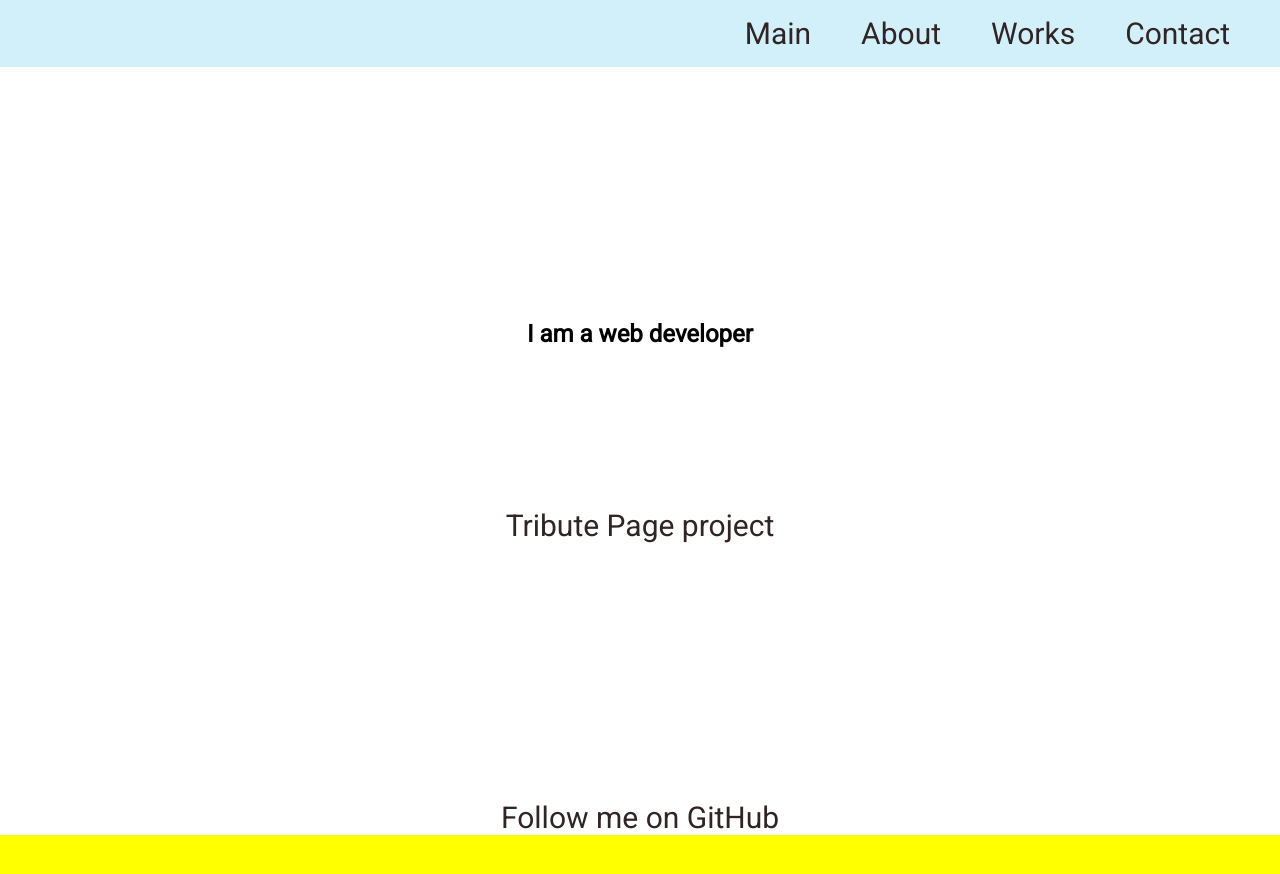
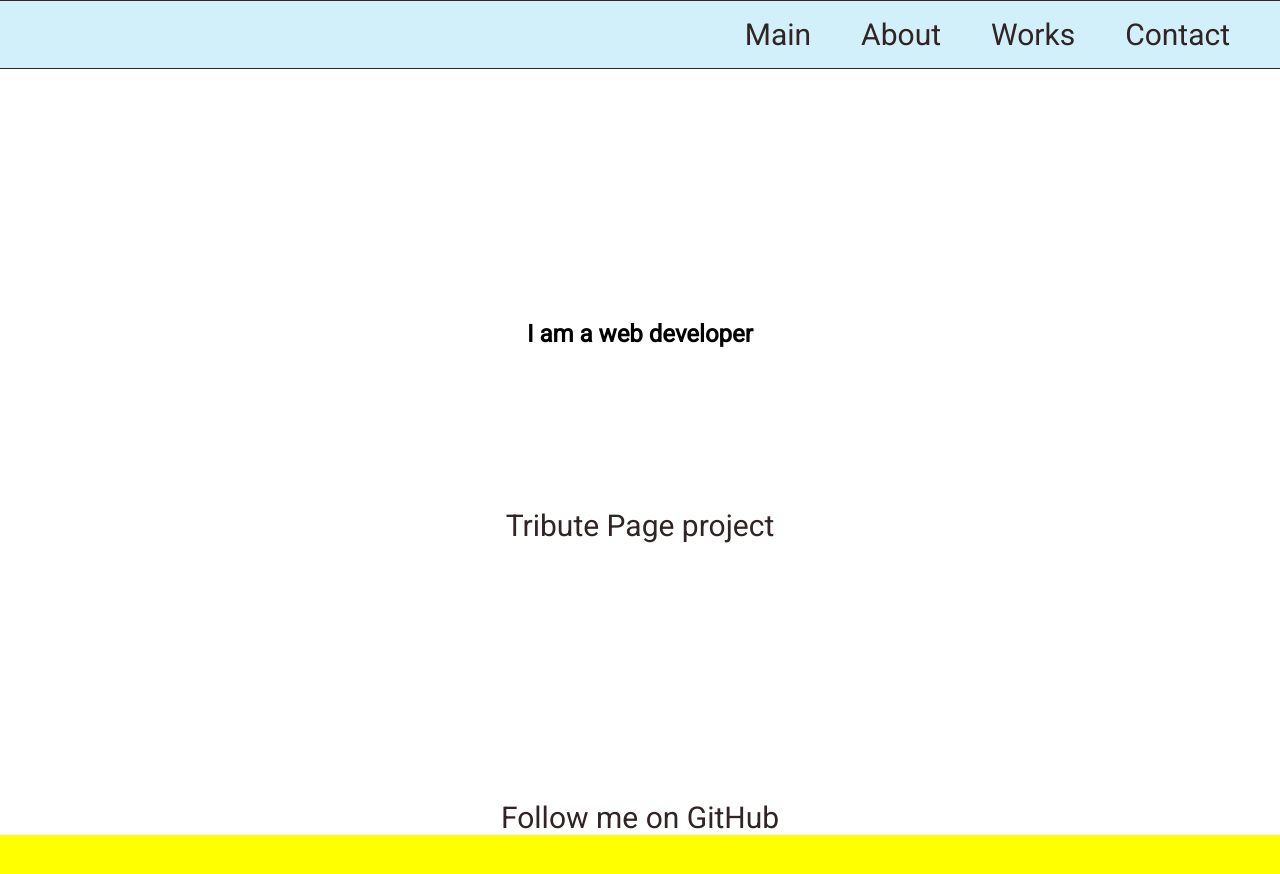
Before and after one commit to Hacking-NASSA-with-HTML/Shahid_Vyacheslav_Microverse_Trial_project, a plain HTML site: page index.html in a window 1280 px wide. Shown: the top 874 px of the page. Drawn offline with Linux system fonts and the light colour scheme.

Commit message:
feat: add header styling

```diff
--- a/css/style.css
+++ b/css/style.css
@@ -18,12 +18,14 @@ body {
 }
 
 #header {
-    width: 100vw;
+    /* width: 100vw; */
+    width: 100%;
     height: auto;
     display: block;
     background-color: rgb(106, 206, 234, .3);
     position: fixed;
     top: 0;
+    border: 1px solid #302424;
 }
 
 #navbar {
```
